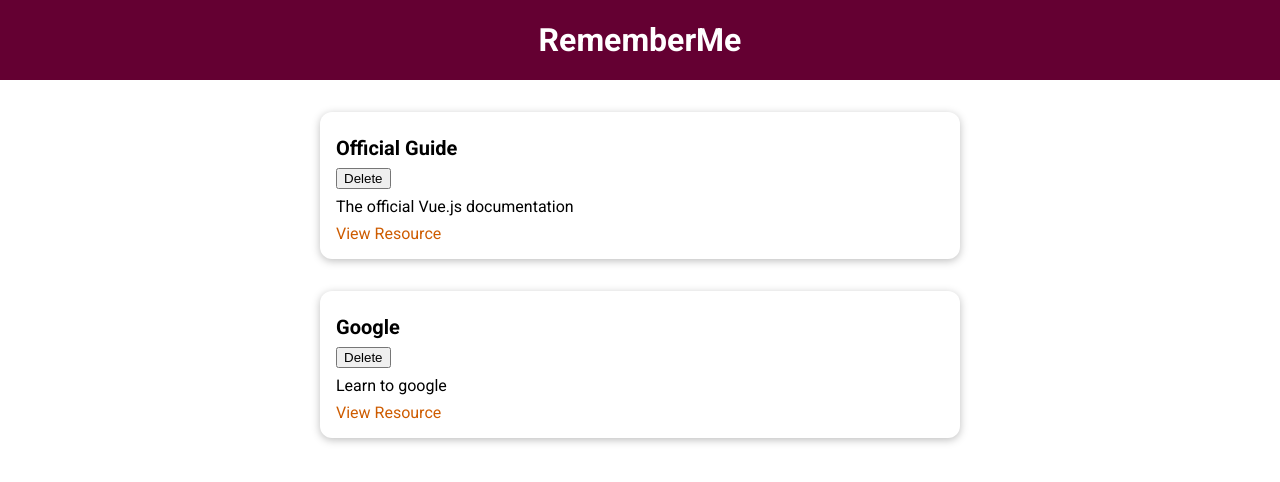
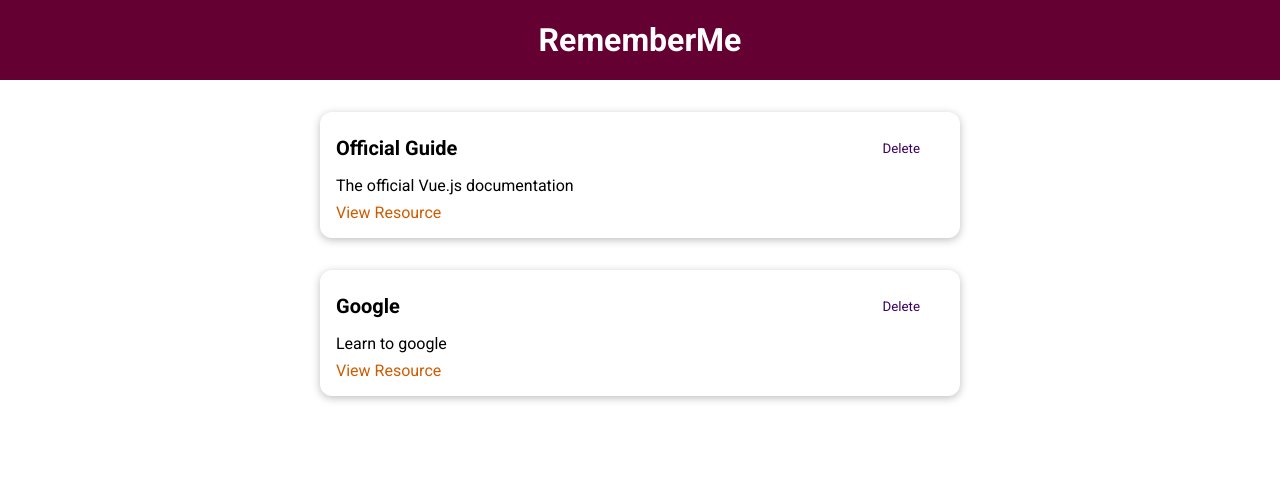
Before and after one commit to Alexandra2888/learn_resources, a Vue app: page / in a window 1280 px wide. Shown: the top 482 px of the page. Built offline with nearby package versions, Linux system fonts and the light colour scheme.

Commit message:
adding BaseButton

```diff
--- /dev/null
+++ b/src/components/UI/BaseButton.vue
@@ -0,0 +1,39 @@
+<template>
+  <button :type="type" :class="mode">
+    <slot></slot>
+  </button>
+</template>
+
+<script>
+export default {
+  props: ['type', 'mode']
+}
+</script>
+
+<style scoped>
+button {
+  padding: 0.75rem 1.5rem;
+  font-family: inherit;
+  background-color: #3a0061;
+  border: 1px solid #3a0061;
+  color: white;
+  cursor: pointer;
+}
+
+button:hover,
+button:active {
+  background-color: #270041;
+  border-color: #270041;
+}
+
+.flat {
+  background-color: transparent;
+  color: #3a0061;
+  border: none;
+}
+
+.flat:hover,
+.flat:active {
+  background-color: #edd2ff;
+}
+</style>
--- a/src/components/learning-resources/LearningResource.vue
+++ b/src/components/learning-resources/LearningResource.vue
@@ -1,9 +1,10 @@
 <template>
   <li>
     <base-card>
-            <header></header>
+      <header>
         <h3>{{ title }}</h3>
-            <button>Delete</button>
+        <base-button mode="flat">Delete</base-button>
+      </header>
       <p>{{ description }}</p>
       <nav>
         <a :href="link">View Resource</a>
@@ -14,10 +15,8 @@
 
 <script>
 export default {
-    props: [
-        'title', 'description', 'link'
-    ]
-}
+  props: ['title', 'description', 'link'],
+};
 </script>
 
 <style scoped>
```
Also changed, not shown: src/main.js (+5 -4 lines). Lines whose indentation alone changed are shown as unchanged.
